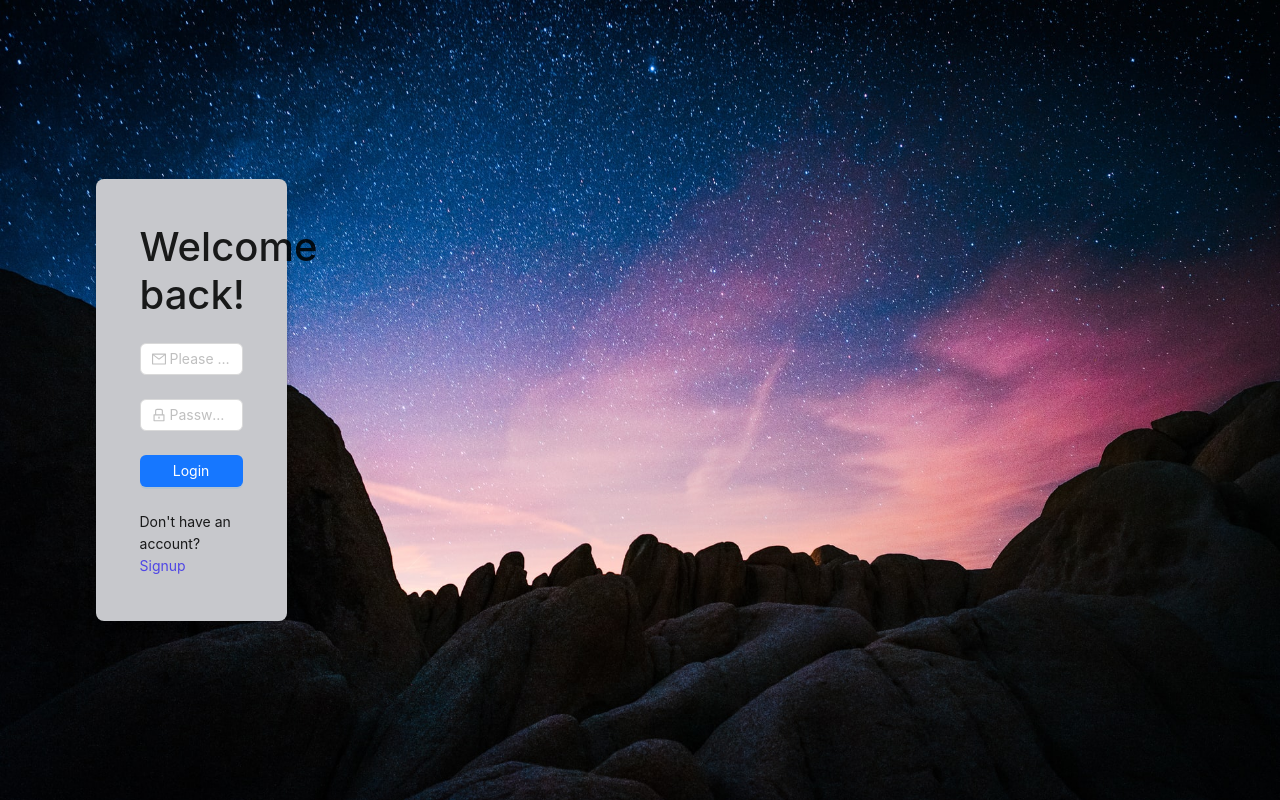
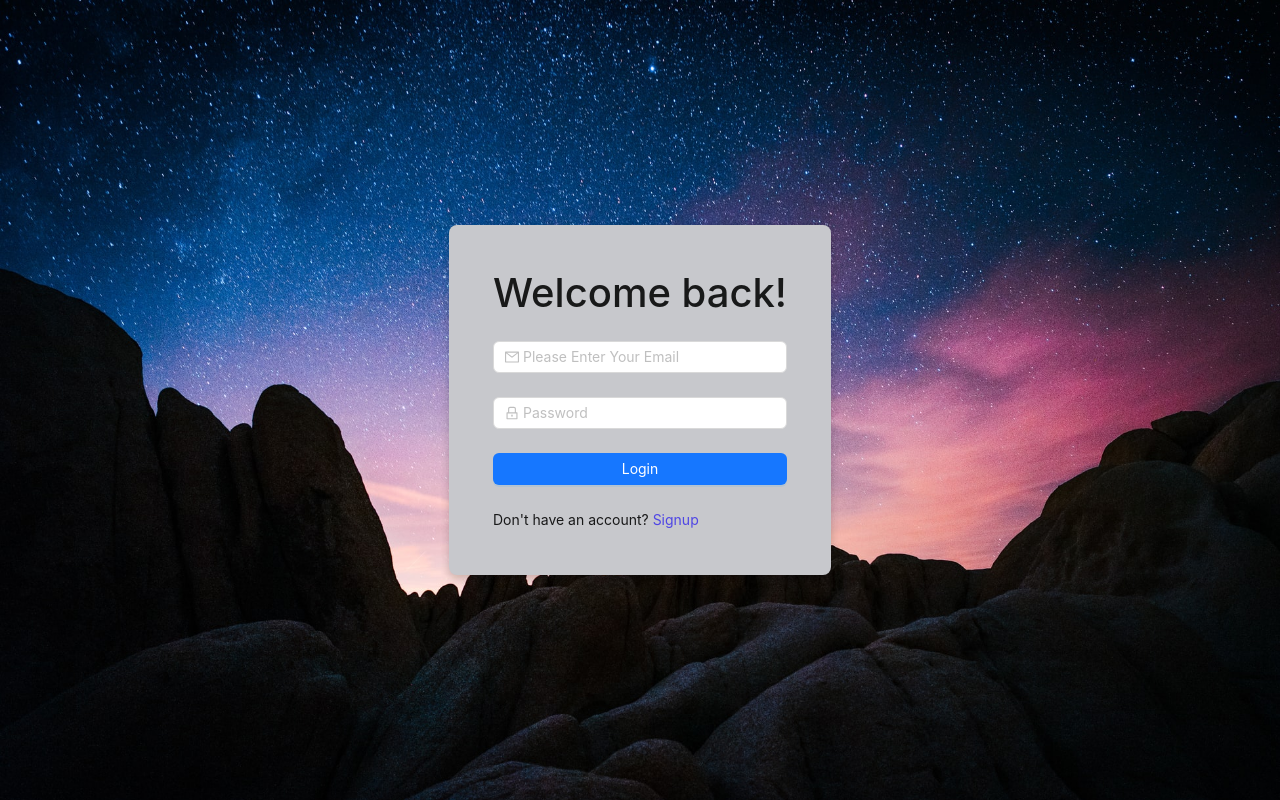
Before and after one commit to saijamii/employee-management, a React (Create React App) app: page / in a window 1280 px wide. Built offline with nearby package versions, Linux system fonts and the light colour scheme.

Commit message:
Login Resposive Changes

```diff
--- a/src/App.css
+++ b/src/App.css
@@ -49,7 +49,7 @@
   margin: auto;
   display: flex;
   align-items: center;
-  /* justify-content: center; */
+  justify-content: center;
 }
 .form-group {
   position: relative;
--- a/src/Pages/Login/Login.js
+++ b/src/Pages/Login/Login.js
@@ -30,7 +30,7 @@ function Login() {
       <Col>
         {signup ? (
           <Row justify="center" align="middle" className="login-container">
-            <Col xxl={12} xl={12} lg={16} md={14} sm={14} xs={24}>
+            <Col span={24}>
               <Card
                 className="login-card"
                 style={{
@@ -172,7 +172,7 @@ function Login() {
           </Row>
         ) : (
           <Row justify="center" align="middle" className="login-container">
-            <Col xxl={12} xl={12} lg={16} md={14} sm={14} xs={24}>
+            <Col span={24}>
               <Card
                 className="login-card"
                 style={{
```
